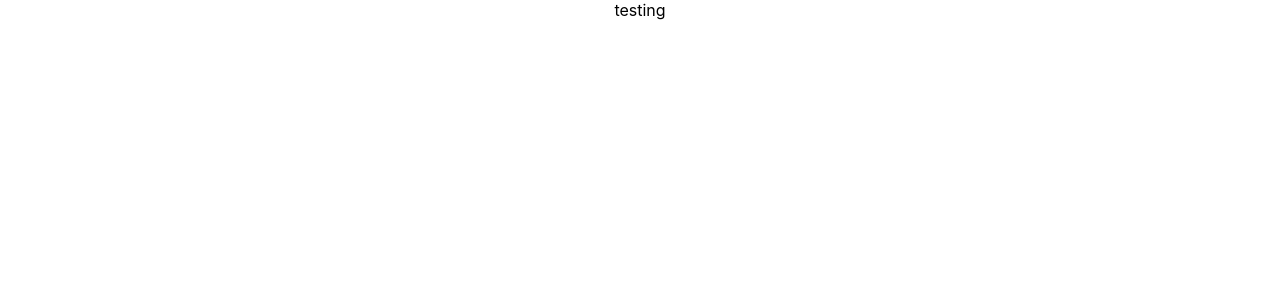
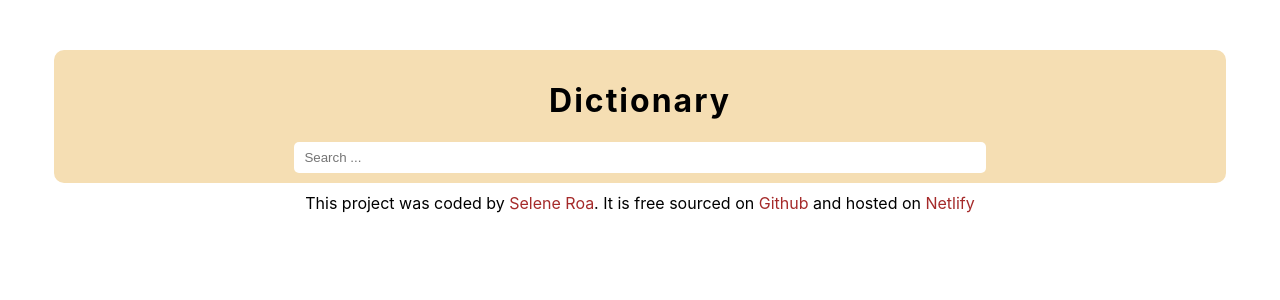
Before and after one commit to punkername007/dictionary-project, a React (Create React App) app: page / in a window 1280 px wide. Shown: the top 300 px of the page. Built offline with nearby package versions, Linux system fonts and the light colour scheme.

Commit message:
Added Search Engine and footer

```diff
--- a/src/App.css
+++ b/src/App.css
@@ -1,3 +1,11 @@
 .App {
   text-align: center;
 }
+
+.App .container {
+  background: wheat;
+  border-radius: 10px;
+  margin: 50px auto 10px;
+  max-width: 90%;
+  padding: 10px;
+}
--- a/src/App.js
+++ b/src/App.js
@@ -1,9 +1,18 @@
 import "./App.css";
+import Dictionary from "./Dictionary";
+import Footer from "./Footer";
 
 function App() {
   return (
     <div className="App">
-      <header className="App-header">testing</header>
+      <div className="container">
+        <main>
+          <Dictionary />
+        </main>
+      </div>
+      <footer>
+        <Footer />
+      </footer>
     </div>
   );
 }
--- /dev/null
+++ b/src/Dictionary.css
@@ -0,0 +1,10 @@
+.Dictionary h1 {
+  letter-spacing: 2px;
+}
+
+.Dictionary [type="search"] {
+  border: none;
+  border-radius: 5px;
+  padding: 8px 10px;
+  width: 60%;
+}
--- /dev/null
+++ b/src/Dictionary.js
@@ -0,0 +1,28 @@
+import React, { useState } from "react";
+import "./Dictionary.css";
+
+export default function Dictionary() {
+  const [keyword, setKeyword] = useState("");
+
+  function handleSubmit(event) {
+    event.preventDefault();
+    return alert(`Searching ${keyword}`);
+  }
+
+  function updateKeyword(event) {
+    setKeyword(event.target.value);
+  }
+
+  return (
+    <div className="Dictionary">
+      <h1>Dictionary</h1>
+      <form onSubmit={handleSubmit}>
+        <input
+          type="search"
+          placeholder="Search ..."
+          onChange={updateKeyword}
+        />
+      </form>
+    </div>
+  );
+}
--- /dev/null
+++ b/src/Footer.css
@@ -0,0 +1,4 @@
+.Footer a {
+  text-decoration: none;
+  color: brown;
+}
--- /dev/null
+++ b/src/Footer.js
@@ -0,0 +1,11 @@
+import React from "react";
+import "./Footer.css";
+
+export default function Footer() {
+  return (
+    <div className="Footer">
+      This project was coded by <a>Selene Roa</a>. It is free sourced on{" "}
+      <a>Github</a> and hosted on <a>Netlify</a>
+    </div>
+  );
+}
```
